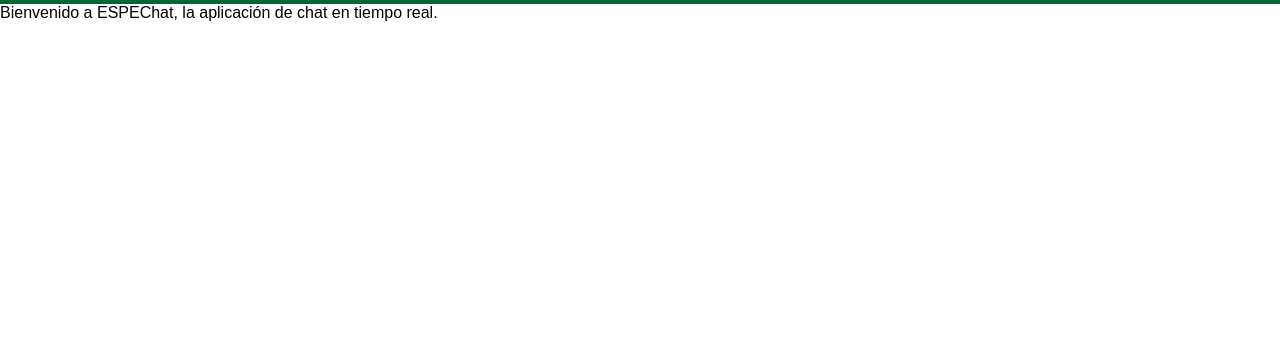
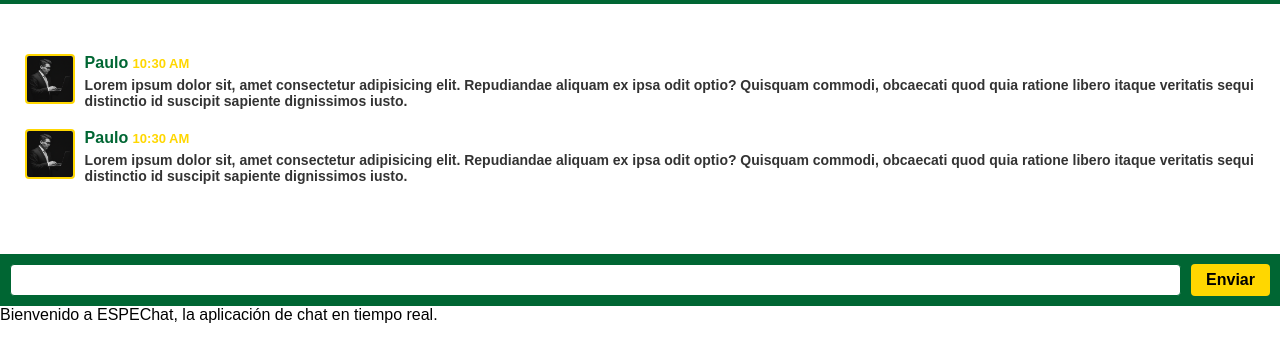
Before and after one commit to paulosk8/espechat, a website: page src/views/index.html in a window 1280 px wide. Shown: the part 47-408 px from the top of the page. Drawn offline with nearby package versions, Linux system fonts and the light colour scheme; files that its build step writes are made by us from their sources; no server answers; files whose address does not match are found by name.

Commit message:
feat: Diseno de pagina del chat

```diff
--- /dev/null
+++ b/src/public/css/chat.css
@@ -0,0 +1,66 @@
+#all-messages {
+  padding: 50px 25px;
+  background-color: #ffffff; /* Fondo blanco institucional */
+}
+
+.message {
+  display: flex;
+  margin-bottom: 20px;
+}
+
+.message .image-container {
+  width: 50px;
+  align-items: flex-start;
+}
+
+.message .message-body {
+  margin-left: 10px;
+  width: calc(100% - 50px);
+}
+
+.message .message-body .user-info {
+  font-weight: bold;
+  color: #006633; /* Verde institucional */
+}
+
+.message .message-body .user-info .time {
+  color: #ffd700; /* Amarillo institucional */
+  font-size: 13px;
+}
+
+.message .message-body p {
+  margin-top: 5px;
+  color: #333333; /* Texto más legible sobre fondo blanco */
+  font-size: 14px;
+}
+
+.send-message {
+  background: #006633; /* Verde institucional */
+  padding: 10px;
+  display: flex;
+}
+
+.send-message input {
+  width: 100%;
+  padding: 7px 5px;
+  border: 1px solid #006633; /* Borde verde */
+  border-radius: 4px;
+  outline: none;
+}
+
+.send-message button {
+  margin-left: 10px;
+  background-color: #ffd700; /* Amarillo institucional */
+  color: #000000; /* Texto negro para contraste */
+  font-weight: bold;
+  border: none;
+  border-radius: 4px;
+  padding: 7px 15px;
+  cursor: pointer;
+  transition: background-color 0.3s ease;
+}
+
+.send-message button:hover {
+  background-color: #006633; /* Verde institucional al hover */
+  color: #ffffff; /* Texto blanco */
+}
--- a/src/public/css/register.css
+++ b/src/public/css/register.css
@@ -10,7 +10,7 @@ main form {
   padding: 20px;
   border: 2px solid #006633; /* Borde verde institucional */
   border-radius: 8px;
-  background-color: #f9f9f9; /* Suave contraste */
+  background-color: #f9f9f9; /* Contraste suave */
 }
 
 main form .input-group label {
--- a/src/public/css/style.css
+++ b/src/public/css/style.css
@@ -41,6 +41,8 @@ button:not(:disabled) {
     background-color 0.15s ease-in-out,
     border-color 0.15s ease-in-out,
     box-shadow 0.15s ease-in-out;
+  color: var(--btn-color);
+  background-color: var(--btn-bg);
 }
 
 .btn:hover {
@@ -72,11 +74,28 @@ button:not(:disabled) {
   --btn-hover-border-color: #ffd700;
   --btn-focus-shadow-rgb: 0, 102, 51; /* Verde institucional en sombra */
   --btn-active-color: #ffffff;
-  --btn-active-bg: #004422; /* Verde más oscuro para activo */
+  --btn-active-bg: #004422; /* Verde más oscuro */
   --btn-active-border-color: #004422;
   --btn-active-shadow: inset 0 3px 5px rgba(0, 0, 0, 0.125);
   --btn-disabled-color: #ffffff;
   --btn-disabled-bg: #cccccc; /* Gris para deshabilitado */
+  --btn-disabled-border-color: #cccccc;
+}
+
+.secondary {
+  --btn-color: #000000;
+  --btn-bg: #ffd700; /* Amarillo institucional */
+  --btn-border-color: #ffd700;
+  --btn-hover-color: #ffffff;
+  --btn-hover-bg: #006633; /* Verde institucional al hover */
+  --btn-hover-border-color: #006633;
+  --btn-focus-shadow-rgb: 255, 215, 0; /* Amarillo institucional en sombra */
+  --btn-active-color: #ffffff;
+  --btn-active-bg: #004422; /* Verde más oscuro */
+  --btn-active-border-color: #004422;
+  --btn-active-shadow: inset 0 3px 5px rgba(0, 0, 0, 0.125);
+  --btn-disabled-color: #ffffff;
+  --btn-disabled-bg: #cccccc;
   --btn-disabled-border-color: #cccccc;
 }
 
@@ -85,7 +104,7 @@ button:not(:disabled) {
   flex-direction: column;
 }
 
-.input-group input {
+input {
   border: 1px solid #006633; /* Verde institucional */
   outline: none;
   padding: 10px;
@@ -98,5 +117,18 @@ button:not(:disabled) {
     0 2px 4px 0 rgb(0 0 0 / 12%);
   border-radius: 3px;
   background: #ffffff; /* Fondo blanco institucional */
-  border: 1px solid #006633; /* Borde verde institucional */
+  border: 1px solid #006633; /* Borde verde */
 }
+
+.image-container {
+  display: flex;
+  justify-content: center;
+  align-items: center;
+}
+
+.image-container img {
+  display: inline-block;
+  width: 100%;
+  border: 2px solid #ffd700; /* Marco amarillo institucional */
+  border-radius: 4px;
+}
--- a/src/views/index.html
+++ b/src/views/index.html
@@ -4,12 +4,55 @@
     <meta charset="UTF-8" />
     <meta name="viewport" content="width=device-width, initial-scale=1.0" />
     <link rel="stylesheet" href="css/style.css" />
+    <link rel="stylesheet" href="css/chat.css" />
     <title>ESPEChat</title>
   </head>
   <body>
     <header>
       <h1>ESPEChat</h1>
     </header>
+    <main>
+      <div id="all-messages">
+        <div class="message">
+          <div class="image-container">
+            <img src="/img/paulo.png" alt="" />
+          </div>
+          <div class="message-body">
+            <div class="user-info">
+              <span class="username">Paulo</span>
+              <span class="time">10:30 AM</span>
+              <p>
+                Lorem ipsum dolor sit, amet consectetur adipisicing elit.
+                Repudiandae aliquam ex ipsa odit optio? Quisquam commodi,
+                obcaecati quod quia ratione libero itaque veritatis sequi
+                distinctio id suscipit sapiente dignissimos iusto.
+              </p>
+            </div>
+          </div>
+        </div>
+        <div class="message">
+          <div class="image-container">
+            <img src="/img/paulo.png" alt="" />
+          </div>
+          <div class="message-body">
+            <div class="user-info">
+              <span class="username">Paulo</span>
+              <span class="time">10:30 AM</span>
+              <p>
+                Lorem ipsum dolor sit, amet consectetur adipisicing elit.
+                Repudiandae aliquam ex ipsa odit optio? Quisquam commodi,
+                obcaecati quod quia ratione libero itaque veritatis sequi
+                distinctio id suscipit sapiente dignissimos iusto.
+              </p>
+            </div>
+          </div>
+        </div>
+      </div>
+      <div class="send-message">
+        <input type="text" id="message" />
+        <button id="send-message" class="btn secondary">Enviar</button>
+      </div>
+    </main>
     <p>Bienvenido a ESPEChat, la aplicación de chat en tiempo real.</p>
     <script src="/socket.io/socket.io.js"></script>
     <script src="js/script.js"></script>
```
Also changed, not shown: src/public/img/paulo.png (added), 3 other files.
